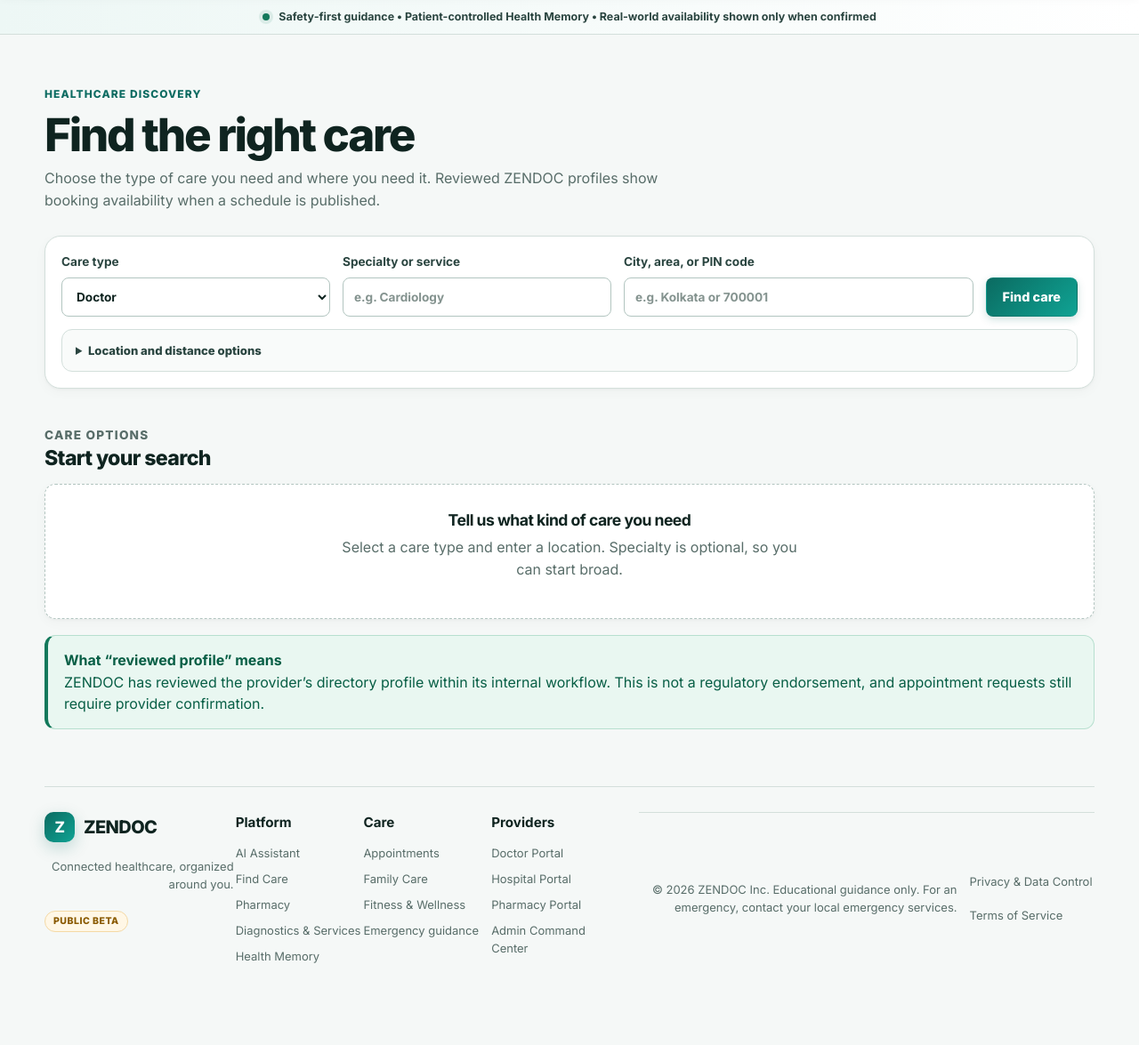
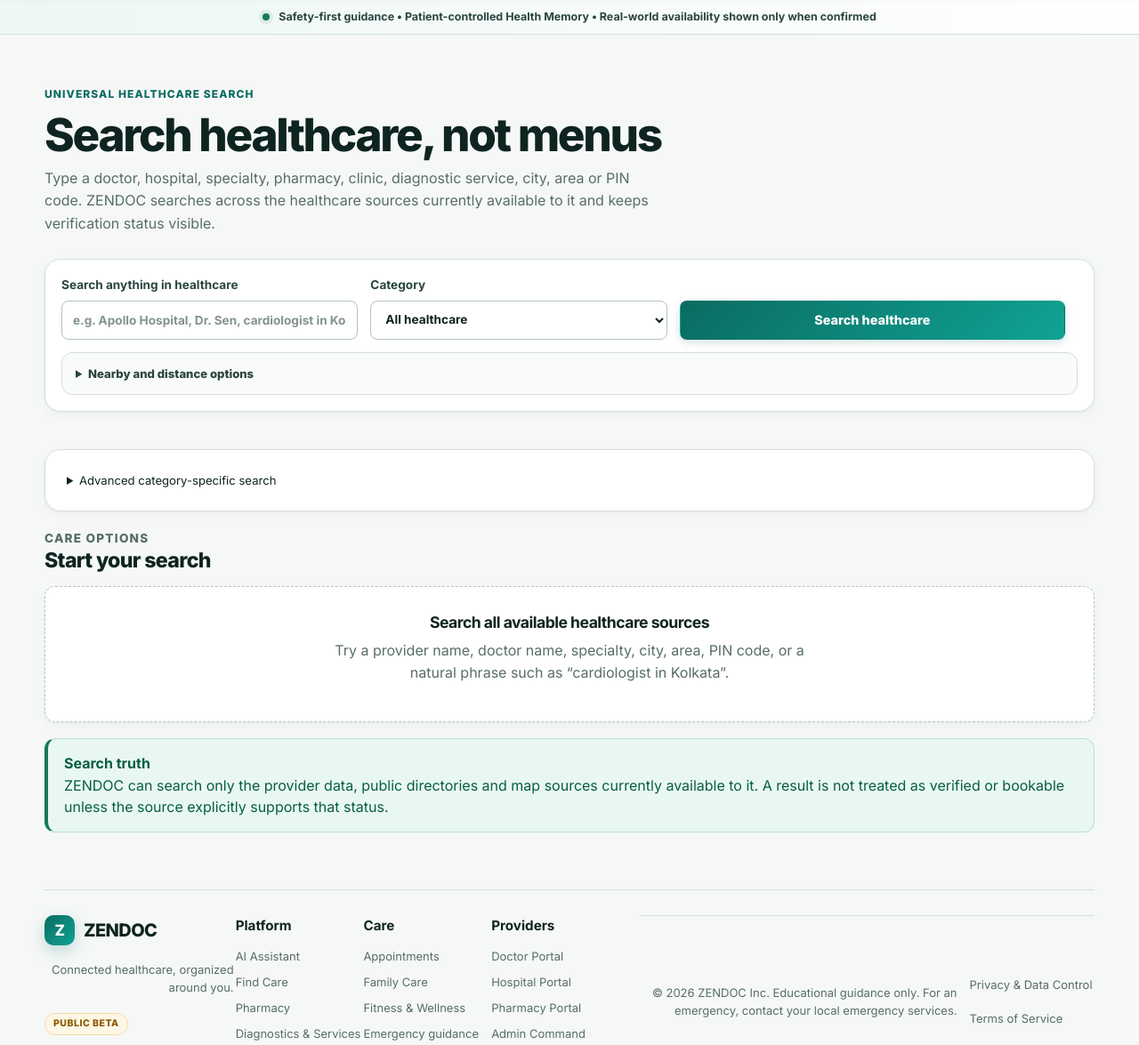
Before and after one commit to kapildebbiswas97-creator/zendoc, a Flask app: page /finder in a window 1280 px wide. Shown: the part 69-1244 px from the top of the page at 89% size. Before the commit the page ends 1152 px from the top, so only its background shows below. Run offline with Flask 3, Linux system fonts and the light colour scheme; the visitor is signed in with stand-in values (Sample User, id 1); data comes from the database, SQL or seed files in the repository; some libraries are stand-ins or nearby versions.

Commit message:
Make Finder a universal one-box healthcare search

```diff
--- a/templates/finder.html
+++ b/templates/finder.html
@@ -1,12 +1,47 @@
 {% extends "base.html" %}
-{% block title %}Find Care — ZENDOC{% endblock %}
+{% block title %}Universal Healthcare Search — ZENDOC{% endblock %}
 {% block content %}
 <section class="section-head">
-  <div><p class="eyebrow">Healthcare discovery</p><h1>Find the right care</h1><p class="section-copy">Choose the type of care you need and where you need it. Reviewed ZENDOC profiles show booking availability when a schedule is published.</p></div>
+  <div>
+    <p class="eyebrow">Universal Healthcare Search</p>
+    <h1>Search healthcare, not menus</h1>
+    <p class="section-copy">Type a doctor, hospital, specialty, pharmacy, clinic, diagnostic service, city, area or PIN code. ZENDOC searches across the healthcare sources currently available to it and keeps verification status visible.</p>
+  </div>
 </section>
 
 <section class="finder-shell">
-  <form class="filter-bar finder-form" method="post" role="search">
+  <form class="filter-bar finder-form" method="get" action="{{ url_for('universal_search.search_home') }}" role="search">
+    <label class="finder-universal-query">Search anything in healthcare
+      <input name="q" value="{{ (universal_query.text if universal_query is defined else '') or '' }}" autocomplete="off" placeholder="e.g. Apollo Hospital, Dr. Sen, cardiologist in Kolkata, pharmacy near Kalyani, 741235">
+    </label>
+    <label>Category
+      <select name="category">
+        <option value="all" {% if universal_query is not defined or universal_query.category == 'all' %}selected{% endif %}>All healthcare</option>
+        {% for category in ['doctor','hospital','clinic','pharmacy','diagnostic_centre','laboratory','health_centre','nursing_home','blood_bank','emergency'] %}
+          <option value="{{ category }}" {% if universal_query is defined and universal_query.category == category %}selected{% endif %}>{{ category.replace('_',' ').title() }}</option>
+        {% endfor %}
+      </select>
+    </label>
+    <button type="submit" data-submitting-label="Searching…">Search healthcare</button>
+    <details class="progressive-fields finder-options">
+      <summary>Nearby and distance options</summary>
+      <div>
+        <label>Search distance
+          {% set active_radius = universal_query.radius_km if universal_query is defined else query.radius_km %}
+          <select name="radius_km">{% for radius in [5,10,20,30,50] %}<option value="{{ radius }}" {% if active_radius|string == radius|string %}selected{% endif %}>Within {{ radius }} km</option>{% endfor %}</select>
+        </label>
+        {% set active_latitude = universal_query.latitude if universal_query is defined else query.latitude %}
+        {% set active_longitude = universal_query.longitude if universal_query is defined else query.longitude %}
+        <label>Latitude <input name="latitude" value="{{ active_latitude or '' }}" inputmode="decimal" placeholder="Added when location is allowed"></label>
+        <label>Longitude <input name="longitude" value="{{ active_longitude or '' }}" inputmode="decimal" placeholder="Added when location is allowed"></label>
+        <div><button type="button" id="use-location" class="secondary-action">Use my current location</button><p id="location-status" class="helper-text" role="status" aria-live="polite">Your browser will ask permission first. ZENDOC uses the coordinates only for this nearby search.</p></div>
+      </div>
+    </details>
+  </form>
+
+  <details class="panel finder-options">
+    <summary>Advanced category-specific search</summary>
+    <form class="filter-bar finder-form" method="post" action="{{ url_for('main.finder') }}">
       <input type="hidden" name="csrf_token" value="{{ csrf_token }}">
       <label>Care type
         <select name="category">
@@ -20,19 +55,10 @@
       <label>City, area, or PIN code
         <input name="location" value="{{ query.location }}" autocomplete="address-level2" placeholder="e.g. Kolkata or 700001">
       </label>
-    <button type="submit" data-submitting-label="Searching…">Find care</button>
-    <details class="progressive-fields finder-options">
-      <summary>Location and distance options</summary>
-      <div>
-        <label>Search distance
-          <select name="radius_km">{% for radius in [5,10,20,30,50] %}<option value="{{ radius }}" {% if query.radius_km == radius %}selected{% endif %}>Within {{ radius }} km</option>{% endfor %}</select>
-        </label>
-        <label>Latitude <input name="latitude" value="{{ query.latitude or '' }}" inputmode="decimal" placeholder="Added when location is allowed"></label>
-        <label>Longitude <input name="longitude" value="{{ query.longitude or '' }}" inputmode="decimal" placeholder="Added when location is allowed"></label>
-        <div><button type="button" id="use-location" class="secondary-action">Use my current location</button><p id="location-status" class="helper-text" role="status" aria-live="polite">Your browser will ask permission first.</p></div>
-      </div>
+      <input type="hidden" name="radius_km" value="{{ query.radius_km or 10 }}">
+      <button type="submit" data-submitting-label="Searching…">Advanced search</button>
+    </form>
   </details>
-  </form>
 
   <section aria-labelledby="finder-results-title">
     <div class="results-head">
@@ -45,8 +71,59 @@
         <div class="summary-row"><span>ZENDOC verified</span><strong>{{ result.source_tiers.zendoc_verified }}</strong></div>
         <div class="summary-row"><span>Official public directory</span><strong>{{ result.source_tiers.official_public_directory_not_zendoc_verified }}</strong></div>
         <div class="summary-row"><span>External map listings</span><strong>{{ result.source_tiers.external_unverified }}</strong></div>
-        <p class="form-note">Verified ZENDOC profiles appear first. Official public records and external map listings are discovery references unless explicitly connected.</p>
+        <p class="form-note">{{ result.truth_notice or 'Verified ZENDOC profiles appear first. Official public records and external map listings are discovery references unless explicitly connected.' }}</p>
       </section>
+
+      {% if result.universal and result.grouped_results %}
+        <nav class="panel" aria-label="Result categories">
+          <p class="eyebrow">Browse by category</p>
+          <div class="feedback-actions">
+            {% for key, group in result.grouped_results.items() %}<a class="secondary-action" href="#category-{{ key }}">{{ group.label }} ({{ group.count }})</a>{% endfor %}
+          </div>
+        </nav>
+        {% for key, group in result.grouped_results.items() %}
+          <section id="category-{{ key }}" class="spaced-panel" aria-labelledby="category-{{ key }}-title">
+            <div class="results-head"><div><p class="eyebrow">{{ group.label }}</p><h2 id="category-{{ key }}-title">{{ group.label }}</h2></div><p>{{ group.count }} found</p></div>
+            <div class="provider-results">
+              {% for item in group.results %}
+                <article class="provider-card">
+                  <div class="provider-card-head">
+                    <div>
+                      <h3>{{ item.provider_name or item.name }}</h3>
+                      {% if item.provider_name and item.name and item.provider_name != item.name %}<p>{{ item.name }}</p>{% endif %}
+                      <p>{{ (item.specialty or item.category or 'Healthcare provider').replace('_',' ').title() }}</p>
+                    </div>
+                    {% if item.source == 'zendoc_provider_network' %}
+                      <span class="status-badge working">Reviewed profile</span>
+                    {% elif item.source == 'official_public_directory' %}
+                      <span class="status-badge beta">Public directory</span>
+                    {% elif item.source == 'openstreetmap_nominatim' %}
+                      <span class="status-badge beta">OpenStreetMap listing</span>
+                    {% elif item.source == 'google_places' %}
+                      <span class="status-badge beta">Google Places listing</span>
+                    {% else %}
+                      <span class="status-badge beta">External listing</span>
+                    {% endif %}
+                  </div>
+                  <div class="provider-facts">
+                    {% if item.address or item.city or item.district or item.state %}<span>{{ item.address or '' }}{% if item.address and (item.city or item.district) %}, {% endif %}{{ item.city or item.district or '' }}{% if item.state %}, {{ item.state }}{% endif %}{% if item.postal_code %} {{ item.postal_code }}{% endif %}</span>{% endif %}
+                    {% if item.distance_km is defined and item.distance_km is not none %}<span>{{ '%.1f'|format(item.distance_km) }} km away</span>{% endif %}
+                    {% if item.phone %}<span>{{ item.phone }}</span>{% endif %}
+                    {% if item.specialty %}<span>Specialty: {{ item.specialty }}</span>{% endif %}
+                  </div>
+                  {% if item.id and item.source == 'zendoc_provider_network' %}
+                    <a class="primary-action" href="{{ url_for('main.provider_detail', profile_id=item.id) }}">View profile &amp; availability</a>
+                  {% else %}
+                    <p class="form-note">Booking is not connected for this external listing. Verify details directly before visiting.</p>
+                    {% if item.map_url %}<a class="secondary-action" href="{{ item.map_url }}" target="_blank" rel="noopener noreferrer">Open in OpenStreetMap</a>{% endif %}
+                    {% if item.google_maps_url %}<a class="secondary-action" href="{{ item.google_maps_url }}" target="_blank" rel="noopener noreferrer">Open in Google Maps</a>{% endif %}
+                  {% endif %}
+                </article>
+              {% endfor %}
+            </div>
+          </section>
+        {% endfor %}
+      {% else %}
         <div class="provider-results">
           {% for item in result.results %}
             <article class="provider-card">
@@ -54,6 +131,8 @@
                 <div><h3>{{ item.name }}</h3><p>{{ (item.specialty or item.category or 'Healthcare provider').replace('_',' ').title() }}</p></div>
                 {% if item.source == 'zendoc_provider_network' %}
                   <span class="status-badge working">Reviewed profile</span>
+                {% elif item.source == 'official_public_directory' %}
+                  <span class="status-badge beta">Public directory</span>
                 {% elif item.source == 'openstreetmap_nominatim' %}
                   <span class="status-badge beta">OpenStreetMap listing</span>
                 {% elif item.source == 'google_places' %}
@@ -80,9 +159,7 @@
                   <form method="post" action="{{ url_for('main.provider_public_entity_claim_submit_web') }}">
                     <input type="hidden" name="csrf_token" value="{{ csrf_token }}">
                     <input type="hidden" name="public_entity_id" value="{{ item.id }}">
-                  <label>Optional note
-                    <input name="claimant_note" maxlength="300" placeholder="How you are connected to this provider">
-                  </label>
+                    <label>Optional note <input name="claimant_note" maxlength="300" placeholder="How you are connected to this provider"></label>
                     <button type="submit">Request listing claim</button>
                   </form>
                 </details>
@@ -91,39 +168,23 @@
             </article>
           {% endfor %}
         </div>
+      {% endif %}
     {% elif result %}
-      <div class="empty-state panel"><h3>No matching care options yet</h3><p>{{ result.message or 'Try a broader specialty or nearby city. External search may require an integration.' }}</p><a href="{{ url_for('main.finder') }}" class="secondary-action">Clear search</a></div>
+      <div class="empty-state panel"><h3>No matching care options yet</h3><p>{{ result.message or 'Try a broader name, specialty, city, area or PIN code.' }}</p><a href="{{ url_for('main.finder') }}" class="secondary-action">Clear search</a></div>
     {% else %}
-      <div class="empty-state panel"><h3>Tell us what kind of care you need</h3><p>Select a care type and enter a location. Specialty is optional, so you can start broad.</p></div>
+      <div class="empty-state panel"><h3>Search all available healthcare sources</h3><p>Try a provider name, doctor name, specialty, city, area, PIN code, or a natural phrase such as “cardiologist in Kolkata”.</p></div>
     {% endif %}
 
     {% if result and search_event_id %}
     <section class="panel finder-feedback">
-      <div>
-        <p class="eyebrow">Help improve ZENDOC</p>
-        <h3>Was this search useful?</h3>
-        <p class="form-note">Your answer is linked only to this search event. Do not include medical details.</p>
-      </div>
+      <div><p class="eyebrow">Help improve ZENDOC</p><h3>Was this search useful?</h3><p class="form-note">Your answer is linked only to this search event. Do not include medical details.</p></div>
       <div class="feedback-actions">
         <form method="post" action="{{ url_for('main.finder_feedback') }}">
-          <input type="hidden" name="csrf_token" value="{{ csrf_token }}">
-          <input type="hidden" name="analytics_event_id" value="{{ search_event_id }}">
-          <input type="hidden" name="helpful" value="yes">
-          <button type="submit">Yes, useful</button>
+          <input type="hidden" name="csrf_token" value="{{ csrf_token }}"><input type="hidden" name="analytics_event_id" value="{{ search_event_id }}"><input type="hidden" name="helpful" value="yes"><button type="submit">Yes, useful</button>
         </form>
         <form method="post" action="{{ url_for('main.finder_feedback') }}">
-          <input type="hidden" name="csrf_token" value="{{ csrf_token }}">
-          <input type="hidden" name="analytics_event_id" value="{{ search_event_id }}">
-          <input type="hidden" name="helpful" value="no">
-          <label>What was missing?
-            <select name="reason_code">
-              <option value="no_correct_result">No correct result</option>
-              <option value="too_far">Results too far away</option>
-              <option value="details_incomplete">Provider details incomplete</option>
-              <option value="availability_missing">Availability not connected</option>
-              <option value="other">Other</option>
-            </select>
-          </label>
+          <input type="hidden" name="csrf_token" value="{{ csrf_token }}"><input type="hidden" name="analytics_event_id" value="{{ search_event_id }}"><input type="hidden" name="helpful" value="no">
+          <label>What was missing?<select name="reason_code"><option value="no_correct_result">No correct result</option><option value="too_far">Results too far away</option><option value="details_incomplete">Provider details incomplete</option><option value="availability_missing">Availability not connected</option><option value="other">Other</option></select></label>
           <button type="submit" class="secondary-action">Not useful</button>
         </form>
       </div>
@@ -132,6 +193,6 @@
   </section>
 </section>
 
-<aside class="trust-note"><strong>What “reviewed profile” means</strong><br>ZENDOC has reviewed the provider’s directory profile within its internal workflow. This is not a regulatory endorsement, and appointment requests still require provider confirmation.</aside>
+<aside class="trust-note"><strong>Search truth</strong><br>ZENDOC can search only the provider data, public directories and map sources currently available to it. A result is not treated as verified or bookable unless the source explicitly supports that status.</aside>
 <script src="{{ url_for('static', filename='finder.js') }}"></script>
 {% endblock %}
```
Lines whose indentation alone changed are shown as unchanged.
